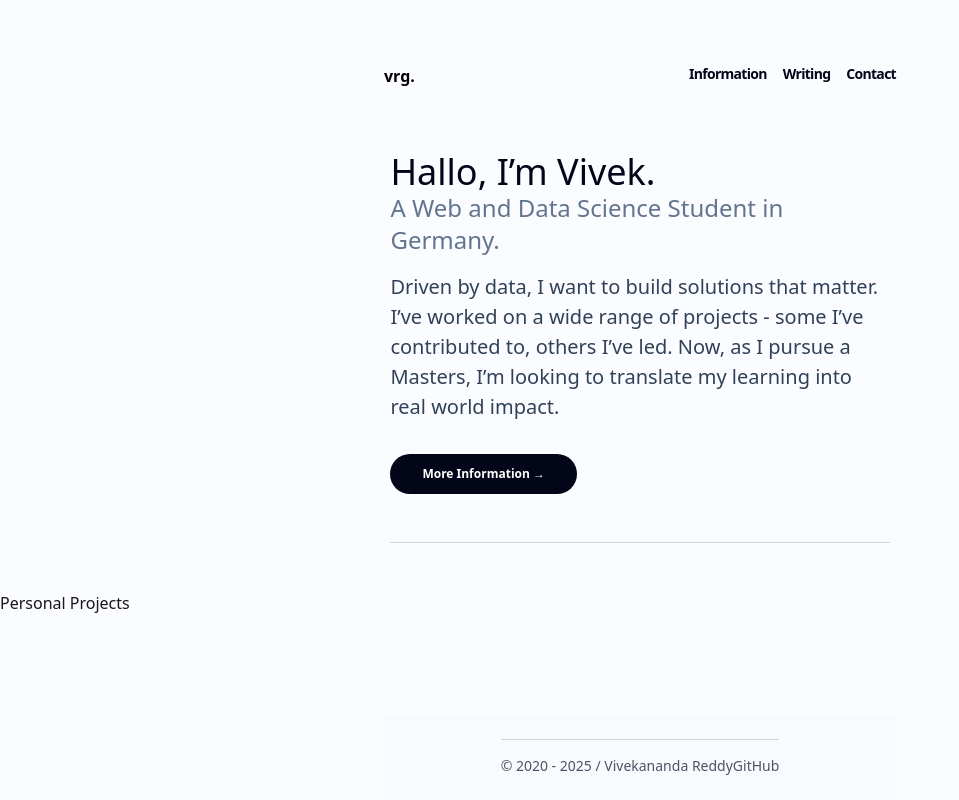
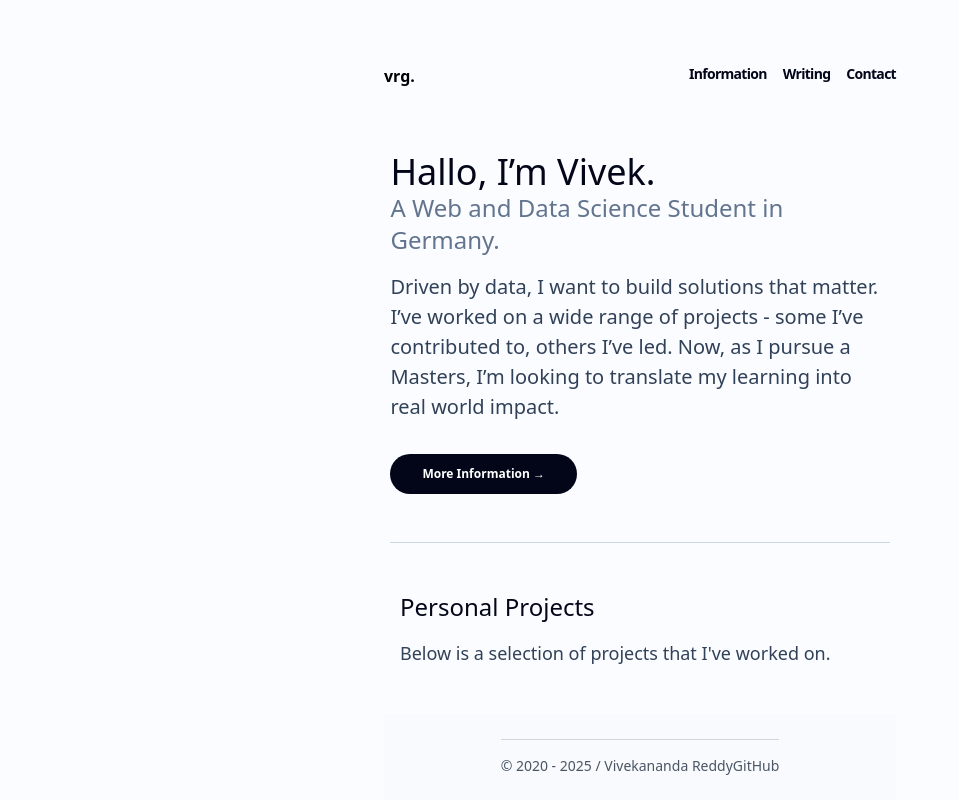
Before and after one commit to VivekanandaReddy3/portfolio, a Next.js app: page / in a window 1280 px wide. Shown: the whole page, without its empty margins (0-959 px from the left). Built offline with nearby package versions, Linux system fonts and the light colour scheme.

Commit message:
feat: introduce project section on homepage

```diff
--- a/app/page.tsx
+++ b/app/page.tsx
@@ -32,9 +32,13 @@ export default function Page() {
 </div>
     </section>
     <section>
-      <h3>
+      <h4 className="mx-auto text-left font-medium text-2xl mb-4 text-slate-950 md:w-1/2 lg:w-1/2 xl:w-2/5 2xl:w-1/4 px-4">
         Personal Projects
-      </h3>
+      </h4>
+
+      <p className="text-slate-700 text-lg mx-auto text-left font-normal mb-4 md:w-1/2 lg:w-1/2 xl:w-2/5 2xl:w-1/4 px-4 ">
+        Below is a selection of projects that I&apos;ve worked on.
+      </p>
     </section>
     </main>
 
```
